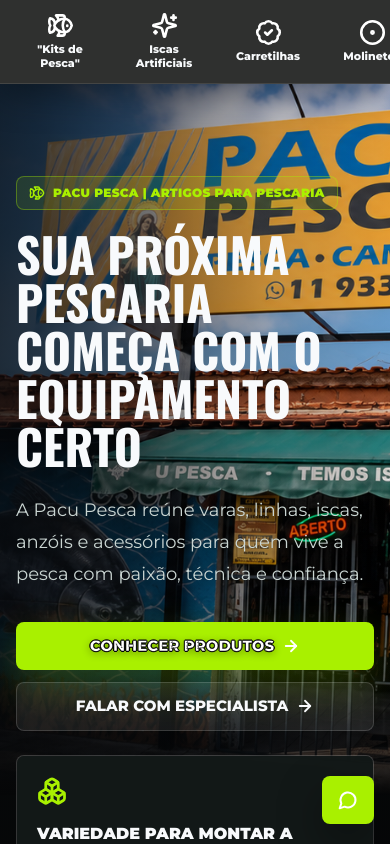
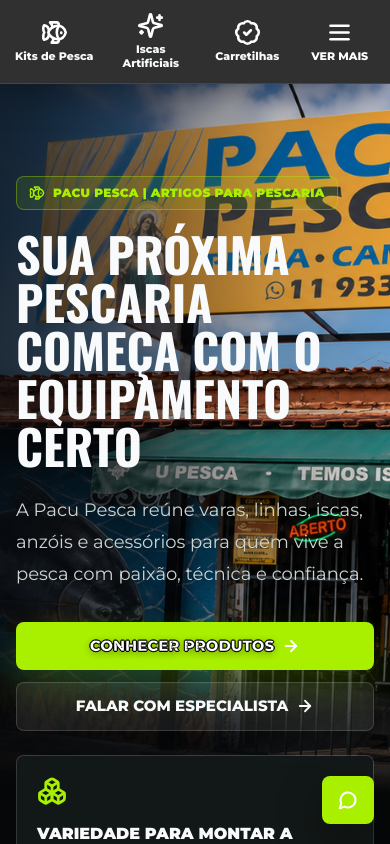
Before and after one commit to DavidSantos5992/pacupesca, a Next.js app: page /loja-de-pesca-varzea-paulista in a window 390 px wide. Shown: the top 844 px of the page. Built offline with nearby package versions, Linux system fonts and the light colour scheme.

Commit message:
Ajusta menu de categorias no mobile

```diff
--- a/src/app/loja-de-pesca-varzea-paulista/page.tsx
+++ b/src/app/loja-de-pesca-varzea-paulista/page.tsx
@@ -123,7 +123,7 @@
 const headerCategories: HeaderCategory[] = [
   {
     icon: Fish,
-    label: '"Kits de Pesca"',
+    label: 'Kits de Pesca',
     href: `${catalogUrl}#categoria-kits`,
   },
   {
@@ -170,11 +170,6 @@
     icon: Tent,
     label: "Camping",
     href: `${catalogUrl}#categoria-camping`,
-  },
-  {
-    icon: Menu,
-    label: "VER MAIS",
-    href: "#categorias",
   },
 ];
 
@@ -417,13 +412,15 @@
       <header className="absolute inset-x-0 top-0 z-30 border-b border-white/10 bg-[#2f302f] shadow-[0_12px_34px_rgba(0,0,0,0.35)]">
         <nav
           aria-label="Categorias principais"
-          className="mx-auto flex min-h-[70px] max-w-[1360px] items-stretch gap-2 overflow-x-auto px-3 py-2 md:justify-center md:overflow-visible"
+          className="mx-auto flex min-h-[70px] max-w-[1360px] items-stretch gap-1 overflow-visible px-2 py-2 md:justify-center md:gap-2 md:px-3"
         >
           {headerCategories.map((category) => (
             <a
               key={category.label}
               href={category.href}
-              className="focus-ring group flex min-w-24 flex-col items-center justify-center gap-1 rounded-card px-3 py-1 text-center text-[11px] font-extrabold leading-tight text-white transition duration-300 hover:bg-white/8 hover:text-lime md:min-w-28"
+              className={`focus-ring group flex min-w-0 flex-1 flex-col items-center justify-center gap-1 rounded-card px-1 py-1 text-center text-[11px] font-extrabold leading-tight text-white transition duration-300 hover:bg-white/8 hover:text-lime md:min-w-28 md:flex-none md:px-3 ${
+                headerCategories.indexOf(category) >= 3 ? "hidden md:flex" : ""
+              }`}
             >
               <category.icon
                 aria-hidden="true"
@@ -434,6 +431,34 @@
               <span>{category.label}</span>
             </a>
           ))}
+          <details className="relative flex min-w-0 flex-1 md:hidden">
+            <summary className="focus-ring group flex min-w-0 flex-1 cursor-pointer list-none flex-col items-center justify-center gap-1 rounded-card px-1 py-1 text-center text-[11px] font-extrabold leading-tight text-white transition duration-300 hover:bg-white/8 hover:text-lime">
+              <Menu
+                aria-hidden="true"
+                size={27}
+                strokeWidth={2.3}
+                className="text-white transition duration-300 group-hover:text-lime"
+              />
+              <span>VER MAIS</span>
+            </summary>
+            <div className="absolute right-0 top-full z-40 mt-2 w-64 rounded-card border border-white/10 bg-[#2f302f] p-2 shadow-[0_18px_44px_rgba(0,0,0,0.45)]">
+              {headerCategories.slice(3).map((category) => (
+                <a
+                  key={category.label}
+                  href={category.href}
+                  className="focus-ring group flex items-center gap-3 rounded-card px-3 py-3 text-sm font-extrabold text-white transition duration-300 hover:bg-white/8 hover:text-lime"
+                >
+                  <category.icon
+                    aria-hidden="true"
+                    size={21}
+                    strokeWidth={2.3}
+                    className="text-white transition duration-300 group-hover:text-lime"
+                  />
+                  <span>{category.label}</span>
+                </a>
+              ))}
+            </div>
+          </details>
         </nav>
       </header>
 
```
